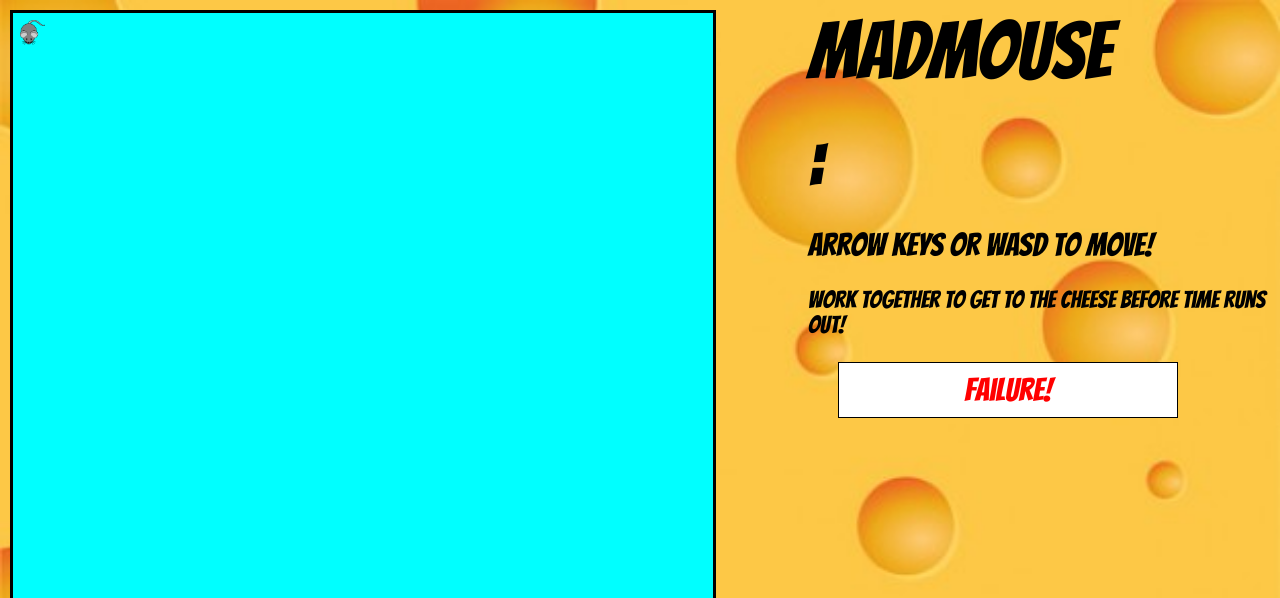
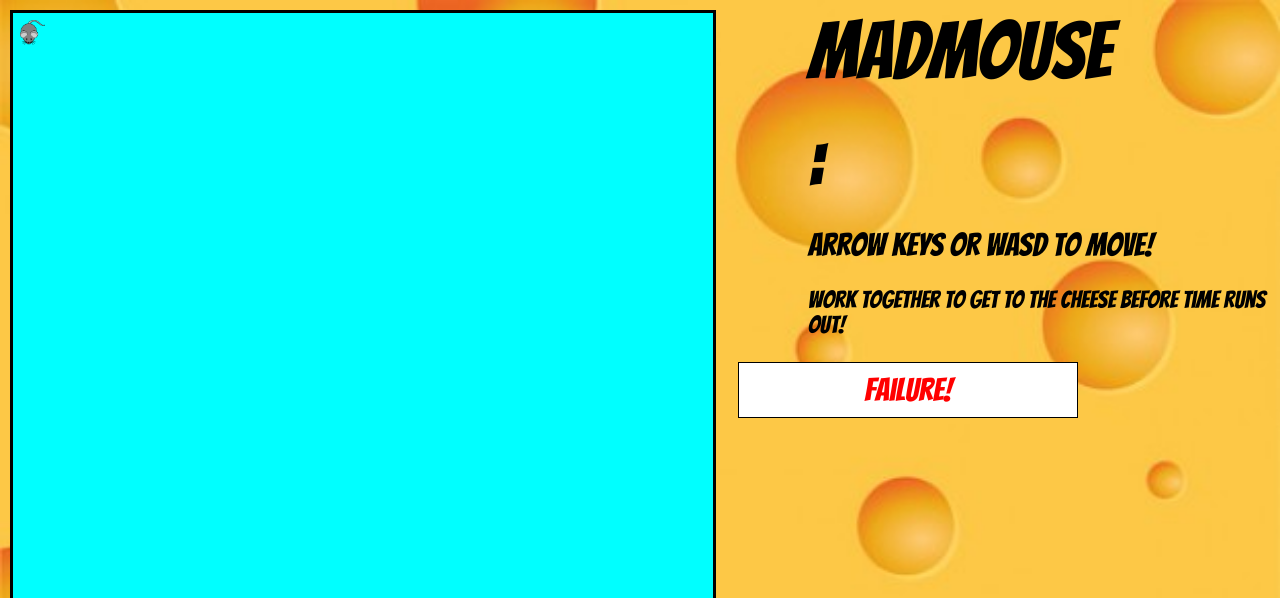
Before and after one commit to KFarm93/madmouse, a website: page public/index.html in a window 1280 px wide. Shown: the top 598 px of the page. Drawn offline with nearby package versions, Linux system fonts and the light colour scheme; some packages are replaced by stand-ins of ours; no server answers.

Commit message:
continued

```diff
--- a/public/style.css
+++ b/public/style.css
@@ -120,7 +120,7 @@ body {
   color: red;
   border: 1px solid black;
   padding: 10px 125px;
-  margin-left: 300px;
+  margin-left: 200px;
   font-size: 2em;
   font-family: 'Bangers', cursive;
 }
```
